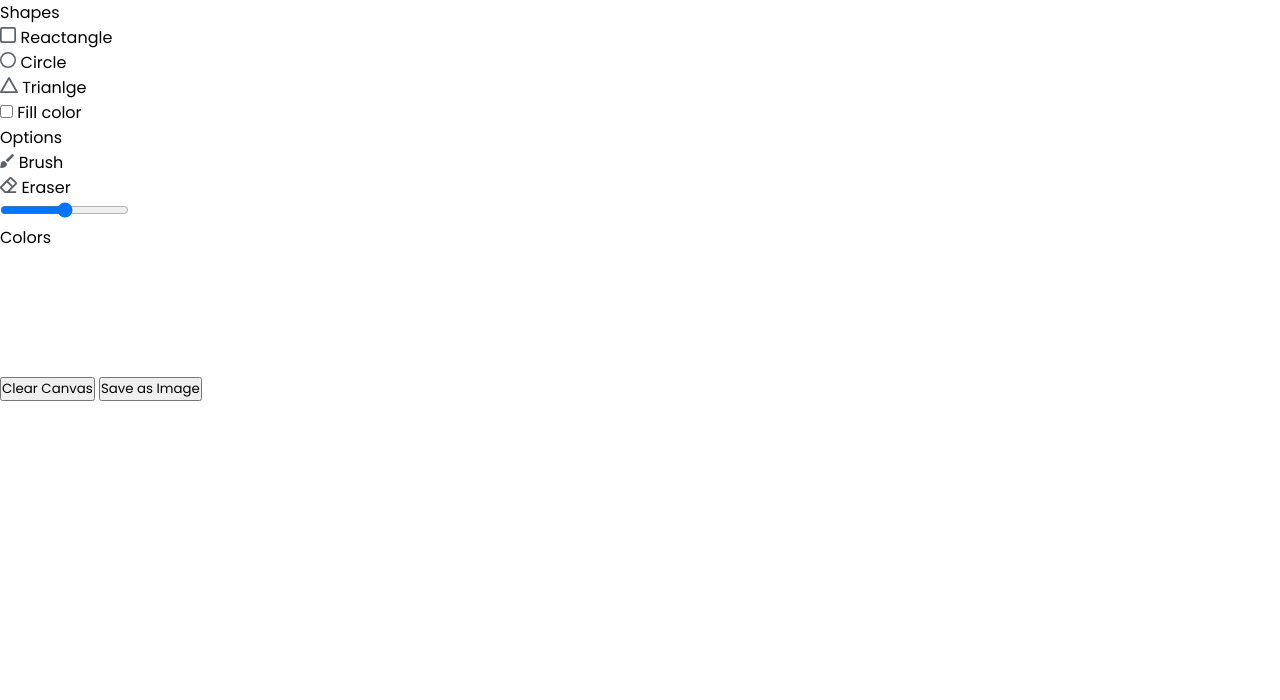
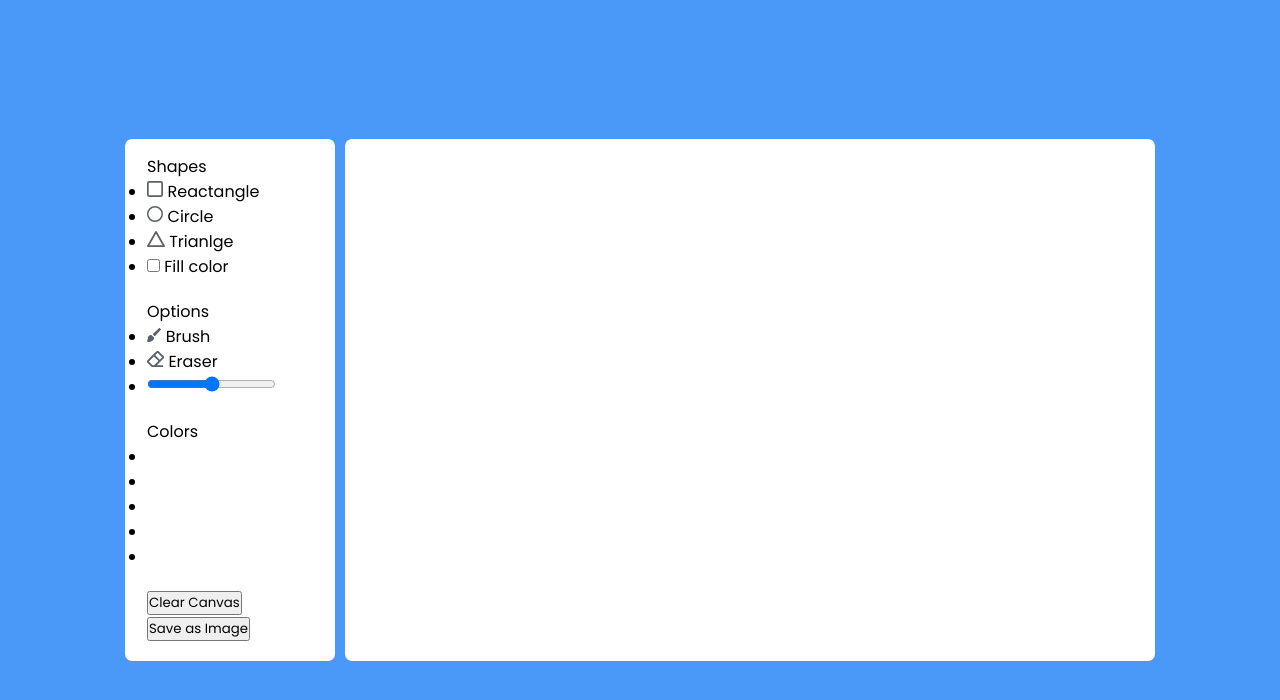
Before and after one commit to Shivam-310/Drawing-App, a plain HTML site: page Index.html in a window 1280 px wide. Drawn offline with Linux system fonts and the light colour scheme.

Commit message:
css setup

```diff
--- a/style.css
+++ b/style.css
@@ -5,3 +5,31 @@
     box-sizing: border-box;
     font-family: 'Poppins', sans-serif;
 }
+body{
+    display: flex;
+    align-items: center;
+    justify-content: center;
+    min-height: 100vh;
+    background: #4a98f7;
+}
+.container{
+    display: flex;
+    width: 100%;
+    gap: 10px;
+    padding: 10px;
+    max-width: 1050px;
+}
+section{
+    background: #fff;
+    border-radius: 7px;
+}
+.tools-board{
+    width: 210px;
+    padding: 15px 22px 0;
+}
+.tools-board .row{
+    margin-bottom: 20px;
+}
+.drawing-board{
+    flex: 1;
+}
```
